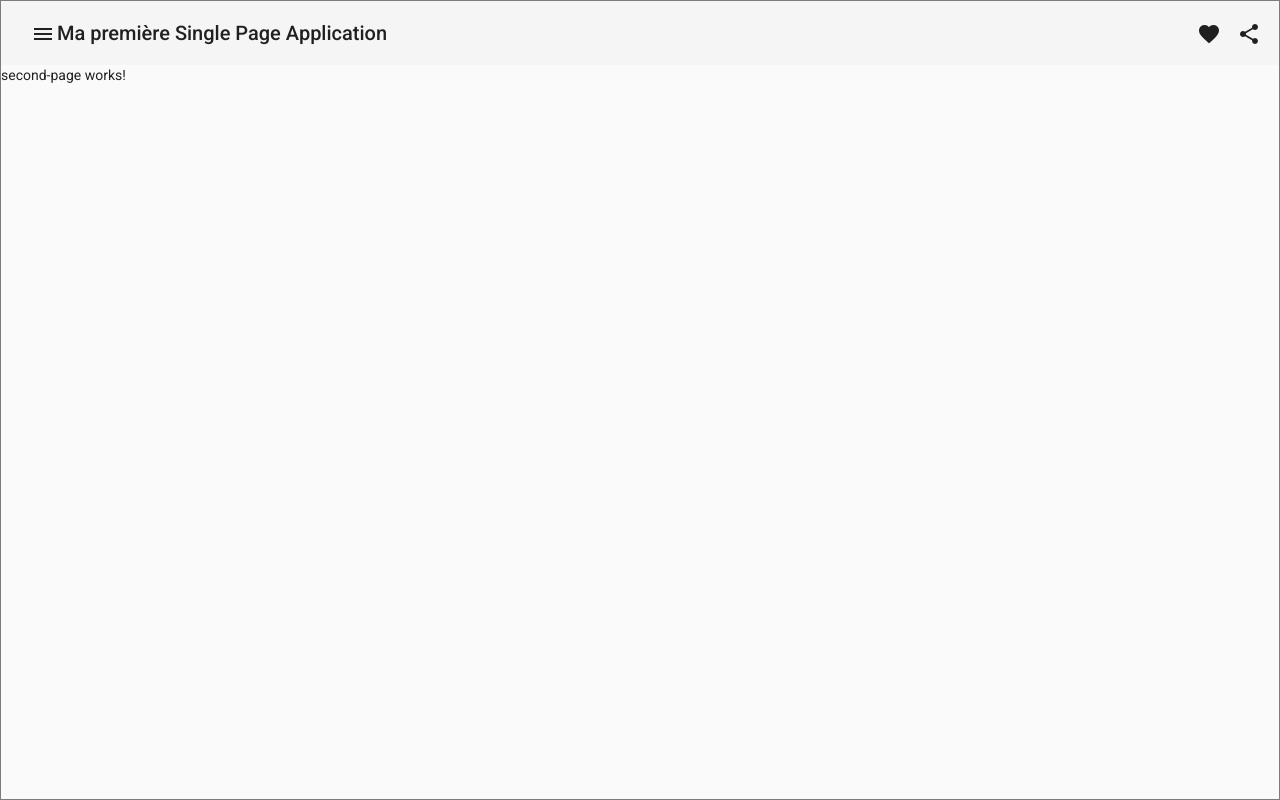
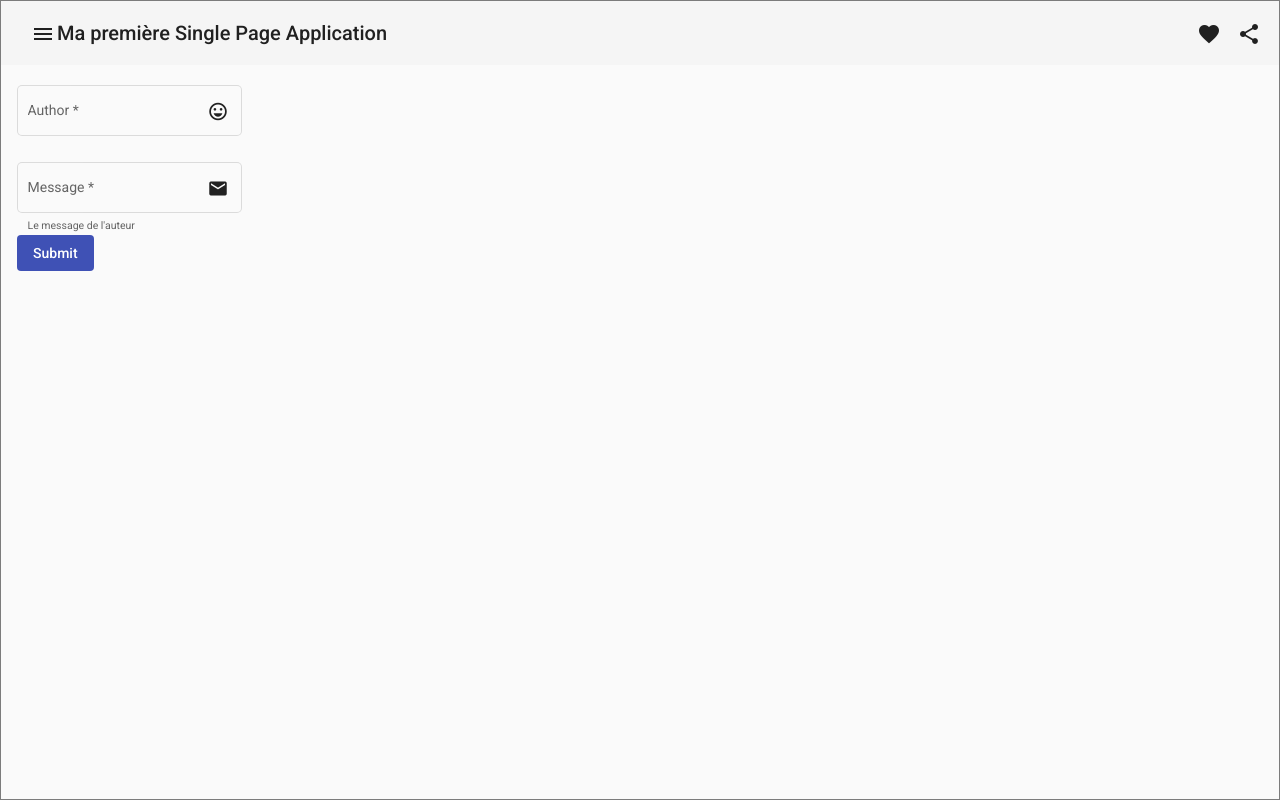
Before and after one commit to erwan-beauchamps/angular-initiation, an Angular app: page /second-page in a window 1280 px wide. Built offline with nearby package versions, Linux system fonts and the light colour scheme.

Commit message:
first-form
first-form

```diff
--- a/src/app/first-page/first-page.component.html
+++ b/src/app/first-page/first-page.component.html
@@ -1,6 +1,3 @@
 <mat-card class="message" *ngFor="let message of listMessages">
     <p>{{message.author}}: <span>{{message.message}}</span></p>
 </mat-card>
-<mat-card class="message" *ngFor="let message of listMessageObservable$ | async">
-    <p>(asyncPipe) {{message.author}}: <span>{{message.message}}</span></p>
-</mat-card>
--- a/src/app/second-page/second-page.component.html
+++ b/src/app/second-page/second-page.component.html
@@ -1 +1,20 @@
-<p>second-page works!</p>
+<form class="first-form" [formGroup]="messageForm" (ngSubmit)="submitForm()">
+    <div>
+        <mat-form-field appearance="outline">
+            <mat-label>Author</mat-label>
+            <input formControlName="author" matInput placeholder="Erwan">
+            <mat-icon matSuffix>sentiment_very_satisfied</mat-icon>
+        </mat-form-field>
+    </div>
+    <div>
+        <mat-form-field appearance="outline">
+            <mat-label>Message</mat-label>
+            <input formControlName="message" matInput placeholder="Exemple de message">
+            <mat-icon matSuffix>mail</mat-icon>
+            <mat-hint>Le message de l'auteur</mat-hint>
+        </mat-form-field>
+    </div>
+    <div>
+        <button mat-flat-button color="primary">Submit</button>
+    </div>
+</form>
--- a/src/app/second-page/second-page.component.scss
+++ b/src/app/second-page/second-page.component.scss
@@ -0,0 +1,4 @@
+.first-form {
+    padding-left: 1rem;
+    padding-top: 1rem;
+}
--- a/src/app/second-page/second-page.component.ts
+++ b/src/app/second-page/second-page.component.ts
@@ -1,4 +1,7 @@
+import { HttpClient } from '@angular/common/http';
 import { Component, OnInit } from '@angular/core';
+import { FormBuilder, FormControl, FormGroup, Validators } from '@angular/forms';
+import { Message } from '../first-page/first-page.component';
 
 @Component({
   selector: 'app-second-page',
@@ -7,9 +10,26 @@ import { Component, OnInit } from '@angular/core';
 })
 export class SecondPageComponent implements OnInit {
 
-  constructor() { }
+  messageForm: FormGroup;
+  private url: string = 'https://angular-initiation-default-rtdb.firebaseio.com/messages.json';
+
+  constructor(private _formBuilder: FormBuilder, private _httpClient: HttpClient) {
+    this.messageForm = this._formBuilder.group({
+      author: new FormControl('', [Validators.required]),
+      message: new FormControl('', [Validators.required]),
+    });
+  }
 
   ngOnInit(): void {
   }
 
+  submitForm(): void {
+    if (this.messageForm.valid) {
+      this._httpClient.post(this.url, this.messageForm.value).subscribe((result) => {
+        console.log("this.messageForm.value", this.messageForm.value);
+        console.log("result", result);
+      });
+    }
+  }
+
 }
```
Also changed, not shown: src/app/app.module.ts (+8 -1 lines).
